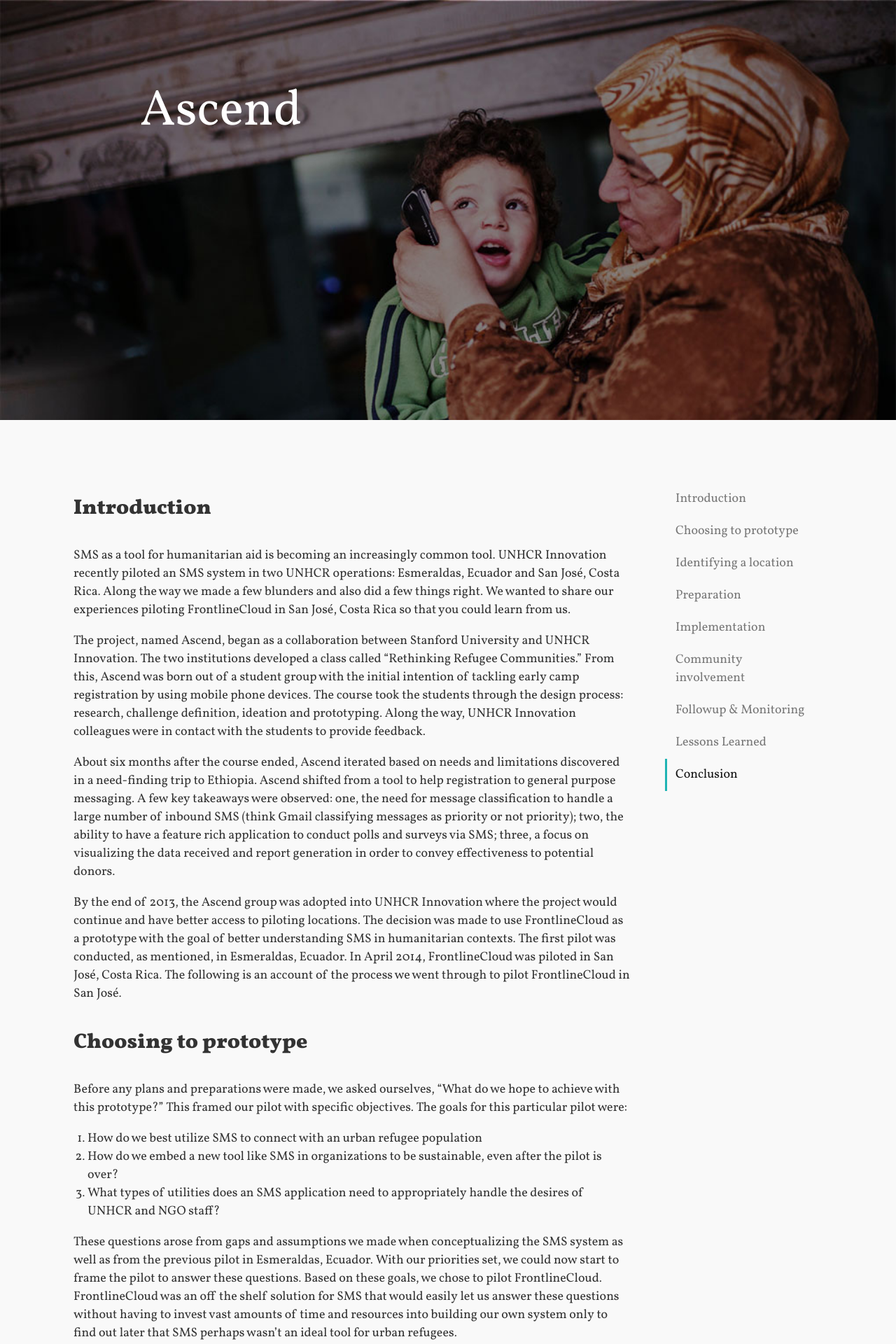
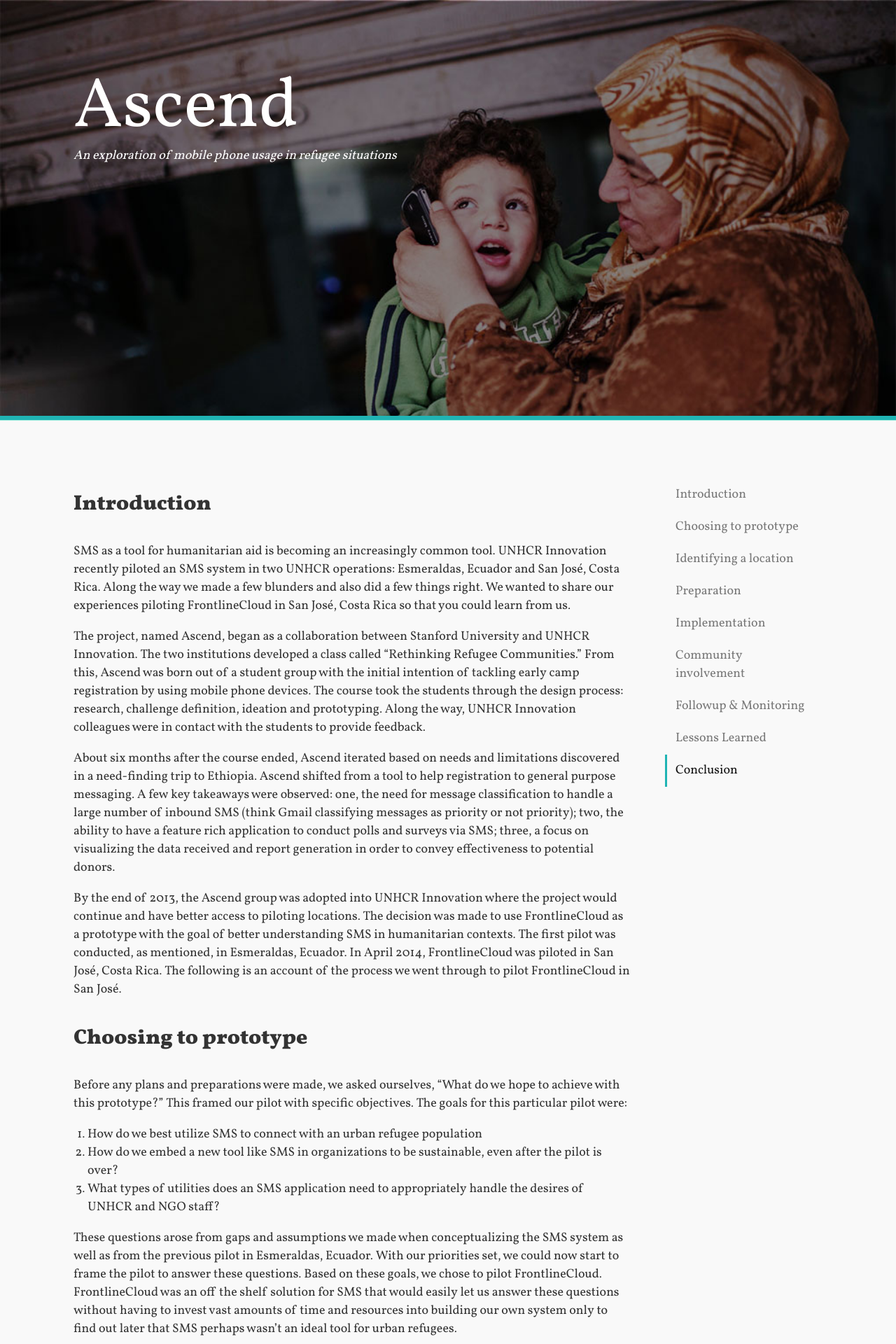
Before and after one commit to benrudolph/ascend.report, a Jekyll site: the page built from index.md, in a window 1280 px wide. Shown: the top 1920 px of the page at 70% size. Built offline with Jekyll 4.4.1, drawn with Linux system fonts in a browser that asks for light colours; Markdown is read by kramdown in place of the engine named in the settings; comment, search, counter and statistics services are not loaded.

Commit message:
Better header

```diff
--- a/_layouts/default.html
+++ b/_layouts/default.html
@@ -24,11 +24,17 @@
 
         <div class="site container-fluid">
           <div class="row header">
-            <div class="tagline">
-              <h1>Ascend</h1>
+            <div class="col-md-12">
+              <div class="row tagline">
+                <div class="col-md-12">
+                  <h1>Ascend</h1>
+                  <span>An exploration of mobile phone usage in refugee situations</span>
+                </div>
+              </div>
             </div>
 
           </div>
+          <div class="as-divider row"></div>
 
           <div class="row content">
             <div class="col-md-9">
--- a/css/main.css
+++ b/css/main.css
@@ -100,22 +100,39 @@ small {
   background-image: url('{{ site.baseurl }}/images/background.jpg');
   background-repeat: no-repeat;
   background-size: cover;
+  border-bottom: 6px solid rgb(32, 180, 180);
   height: 600px;
-  margin-bottom: 70px;
   width: 100%;
   position: relative;
 }
 
+.as-divider {
+  border-top: 1px solid #a6f0e1;
+}
+
+
+.content {
+  padding-top: 63px;
+}
+
 .tagline {
-  position: absolute;
-  top: 100px;
-  left: 200px;
+  padding-top: 100px;
   color: white;
   font-weight: light;
+  max-width: 1200px;
+  margin: 0 auto;
+  padding: 0 50px;
 }
 
 .tagline h1 {
-  font-size: 72px;
+  font-size: 100px;
+  margin-top: 100px;
+  margin-bottom: 0;
+}
+
+.tagline span {
+  font-family: 'Lato' 'Helvetica Neue';
+  font-style: italic;
 }
 
 .as-info {
```
